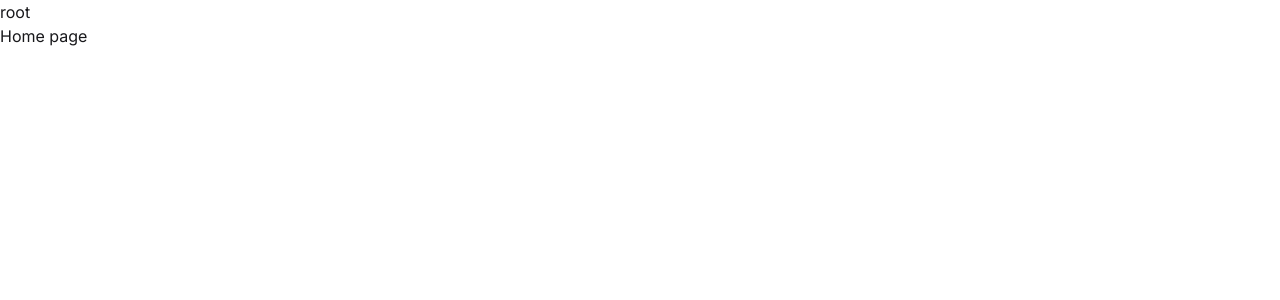
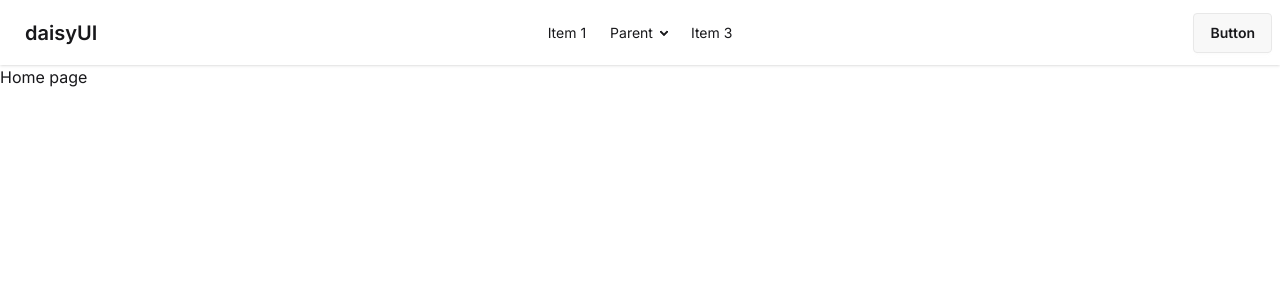
Before and after one commit to mdshahariarhafizofficial/shahariar-portfolio, a React (Vite) app: page / in a window 1280 px wide. Shown: the top 300 px of the page. Built offline with nearby package versions, Linux system fonts and the light colour scheme.

Commit message:
Package Related Issue Fixed

```diff
--- /dev/null
+++ b/src/Components/Navbar/Navbar.jsx
@@ -0,0 +1,49 @@
+import React from 'react';
+
+const Navbar = () => {
+    return (
+<div className="navbar bg-base-100 shadow-sm">
+  <div className="navbar-start">
+    <div className="dropdown">
+      <div tabIndex={0} role="button" className="btn btn-ghost lg:hidden">
+        <svg xmlns="http://www.w3.org/2000/svg" className="h-5 w-5" fill="none" viewBox="0 0 24 24" stroke="currentColor"> <path strokeLinecap="round" strokeLinejoin="round" strokeWidth="2" d="M4 6h16M4 12h8m-8 6h16" /> </svg>
+      </div>
+      <ul
+        tabIndex={0}
+        className="menu menu-sm dropdown-content bg-base-100 rounded-box z-1 mt-3 w-52 p-2 shadow">
+        <li><a>Item 1</a></li>
+        <li>
+          <a>Parent</a>
+          <ul className="p-2">
+            <li><a>Submenu 1</a></li>
+            <li><a>Submenu 2</a></li>
+          </ul>
+        </li>
+        <li><a>Item 3</a></li>
+      </ul>
+    </div>
+    <a className="btn btn-ghost text-xl">daisyUI</a>
+  </div>
+  <div className="navbar-center hidden lg:flex">
+    <ul className="menu menu-horizontal px-1">
+      <li><a>Item 1</a></li>
+      <li>
+        <details>
+          <summary>Parent</summary>
+          <ul className="p-2">
+            <li><a>Submenu 1</a></li>
+            <li><a>Submenu 2</a></li>
+          </ul>
+        </details>
+      </li>
+      <li><a>Item 3</a></li>
+    </ul>
+  </div>
+  <div className="navbar-end">
+    <a className="btn">Button</a>
+  </div>
+</div>
+    );
+};
+
+export default Navbar;Navbar
--- a/src/Layouts/Root.jsx
+++ b/src/Layouts/Root.jsx
@@ -1,12 +1,20 @@
 import React from 'react';
 import { Outlet } from 'react-router';
+import Navbar from '../Components/Navbar/Navbar';
 
 const Root = () => {
     return (
-        <div>
-          root
-          <Outlet></Outlet>
-        </div>
+        <>
+          <header>
+            <Navbar></Navbar>
+          </header>
+          <main>
+            <Outlet></Outlet>
+          </main>
+          <footer>
+
+          </footer>
+        </>
     );
 };
 
```
